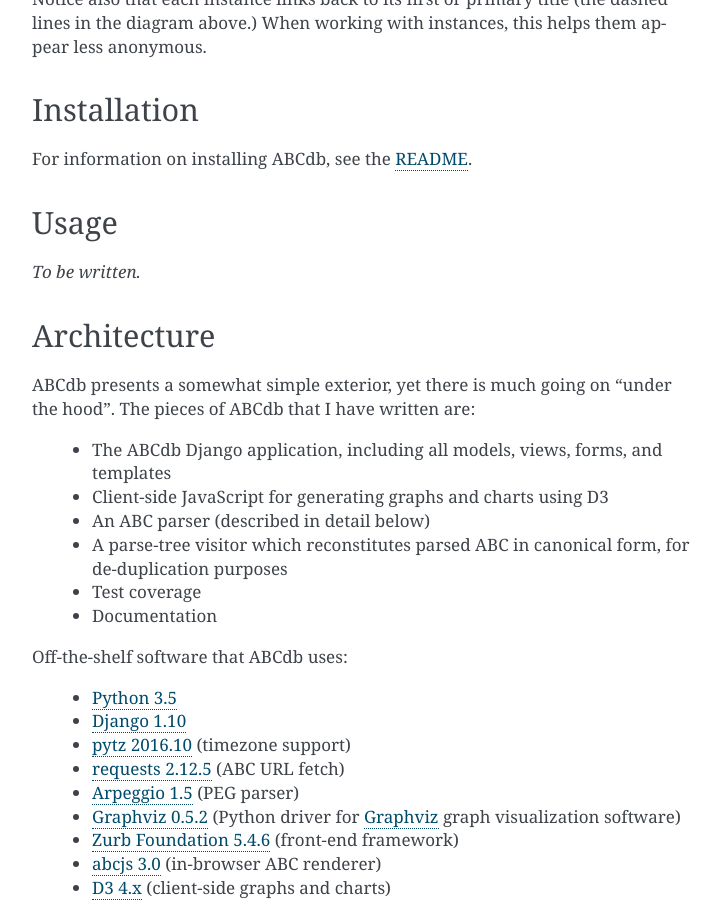
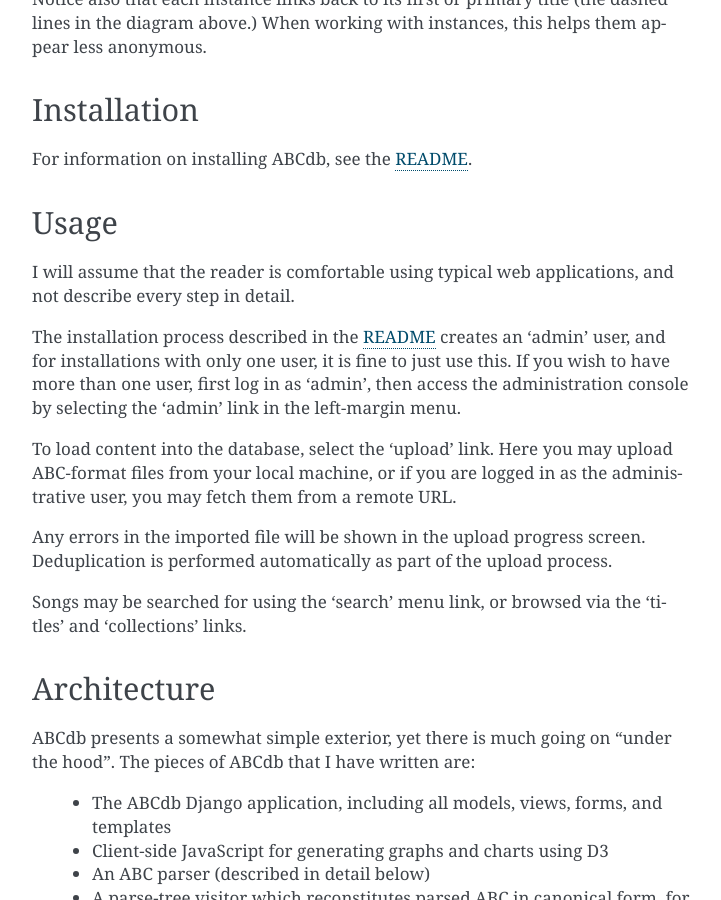
Before and after one commit to theabolton/abcdb, a Sphinx documentation site: the page built from docs/project_description.rst, in a window 1280 px wide and 900 px high, scrolled down 3811 px. Shown: the whole window, without its empty margins (388-1109 px from the left). Built offline with Sphinx 7.4.7, drawn with Linux system fonts in a browser that asks for light colours; pages that are not in the unit, such as notebooks, are missing from menus.

Commit message:
Finish project description.

```diff
--- a/docs/project_description.rst
+++ b/docs/project_description.rst
@@ -209,7 +209,23 @@
 Usage
 =====
 
-*To be written.*
+I will assume that the reader is comfortable using typical web applications, and not describe
+every step in detail.
+
+The installation process described in the `README <README.html#installation>`_ creates an 'admin'
+user, and for installations with only one user, it is fine to just use this. If you wish to have
+more than one user, first log in as 'admin', then access the administration console by selecting
+the 'admin' link in the left-margin menu.
+
+To load content into the database, select the 'upload' link. Here you may upload ABC-format files
+from your local machine, or if you are logged in as the administrative user, you may fetch them
+from a remote URL.
+
+Any errors in the imported file will be shown in the upload progress screen. Deduplication is
+performed automatically as part of the upload process.
+
+Songs may be searched for using the 'search' menu link, or browsed via the 'titles' and
+'collections' links.
 
 Architecture
 ============
```
